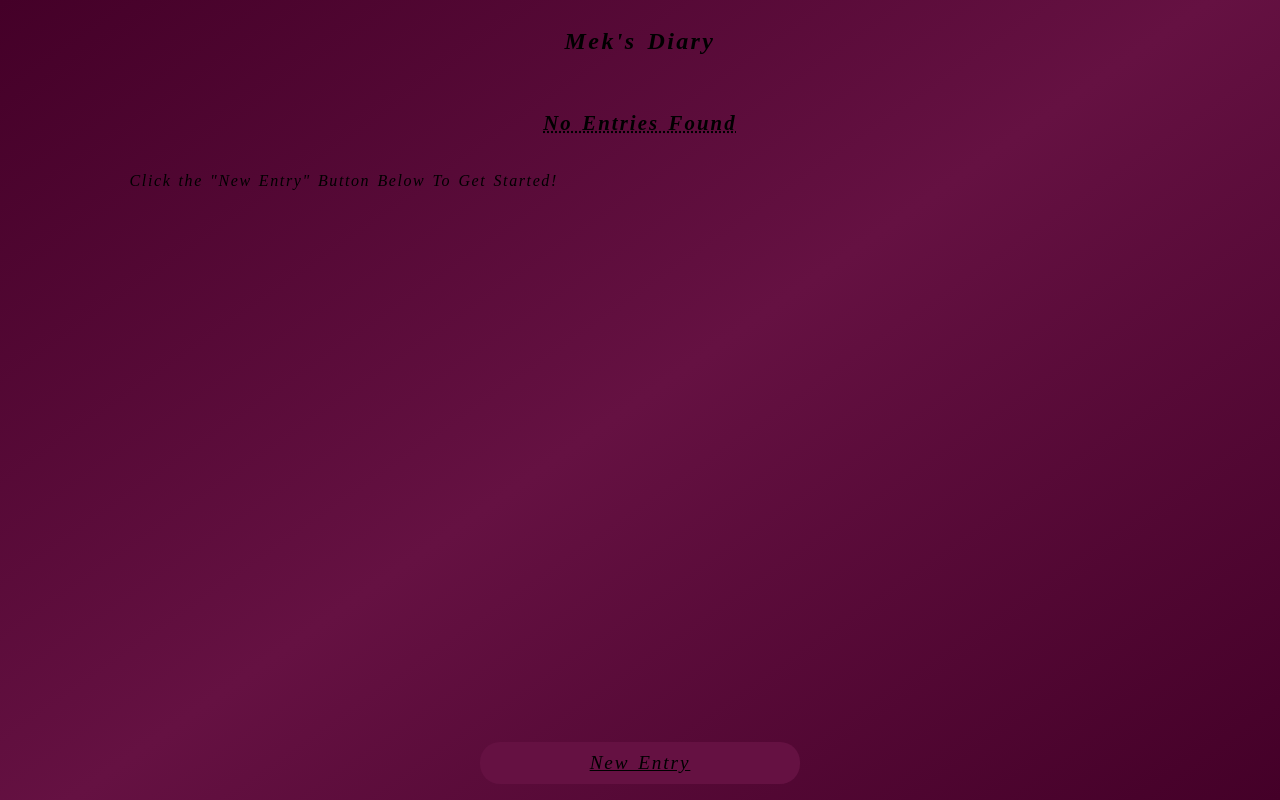
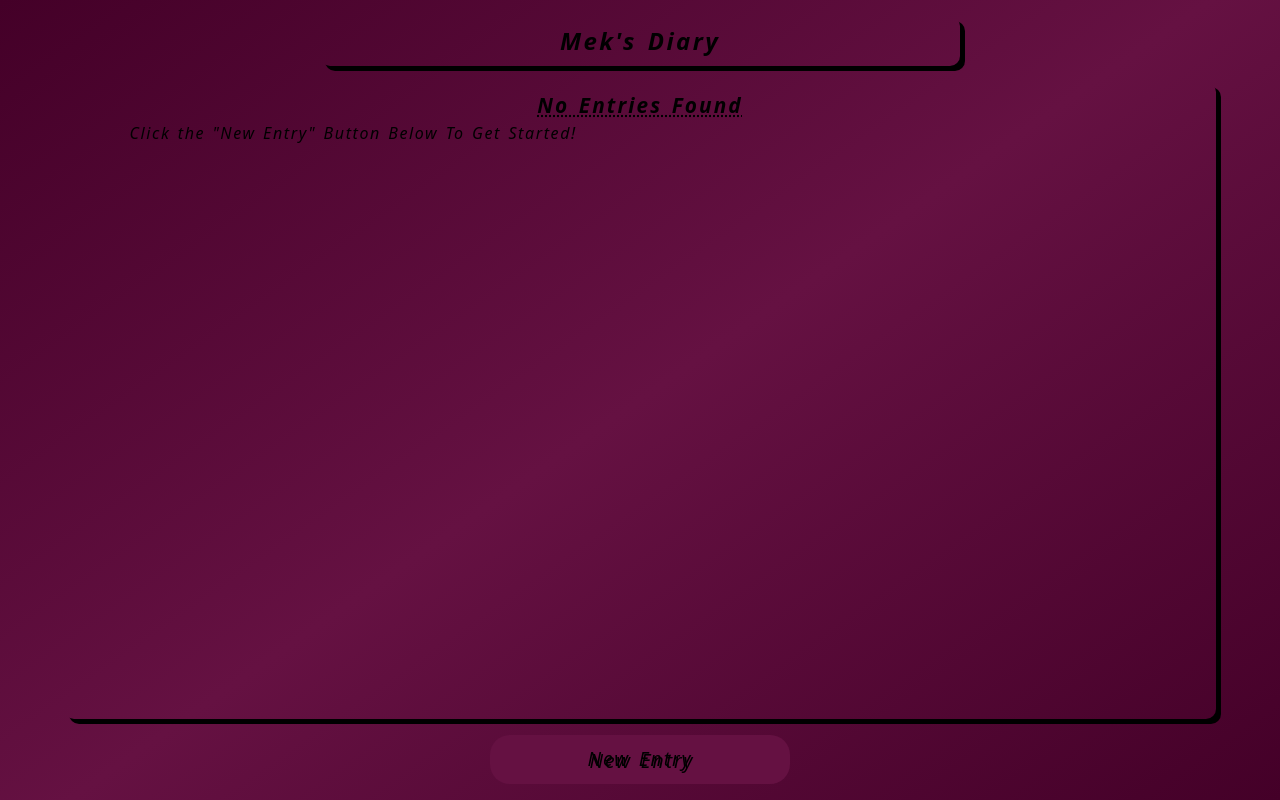
Before and after one commit to mekasu0124/Diary, a React (Create React App) app: page / in a window 1280 px wide. Built offline with nearby package versions, Linux system fonts and the light colour scheme.

Commit message:
imported tailwind; built styles for scroll bars

```diff
--- a/src/index.css
+++ b/src/index.css
@@ -1,3 +1,7 @@
+@tailwind base;
+@tailwind components;
+@tailwind utilities;
+
 @font-face {
   font-family: "Rancho";
   src: url(../public/fonts/Rancho-Regular.ttf);
@@ -6,6 +10,7 @@
 :root {
   --bg: #440028;
   --bg2: #651142;
+  --shadow: black;
 }
 
 body {
@@ -18,3 +23,25 @@
     var(--bg)
   );
 }
+
+::-webkit-scrollbar {
+  width: 12px;
+  height: 12px;
+}
+
+::-webkit-scrollbar-track {
+  background: var(--bg);
+}
+
+::-webkit-scrollbar-thumb {
+  background: var(--bg2);
+  border-radius: 6px;
+}
+
+::-webkit-scsrollbar-thumb:hover {
+  background: var(--hvr);
+}
+
+.textShadow {
+  text-shadow: 2px 2px var(--shadow);
+}
```
